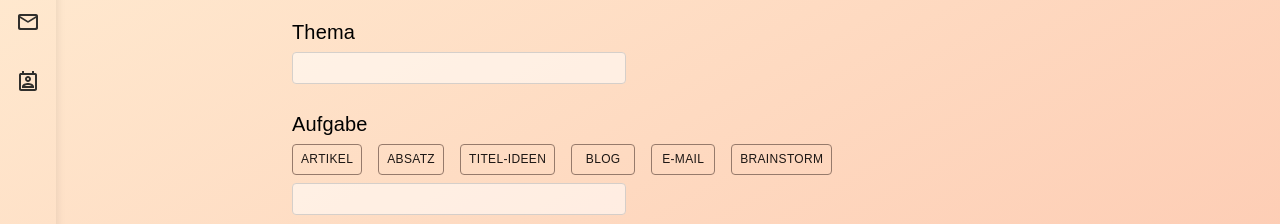
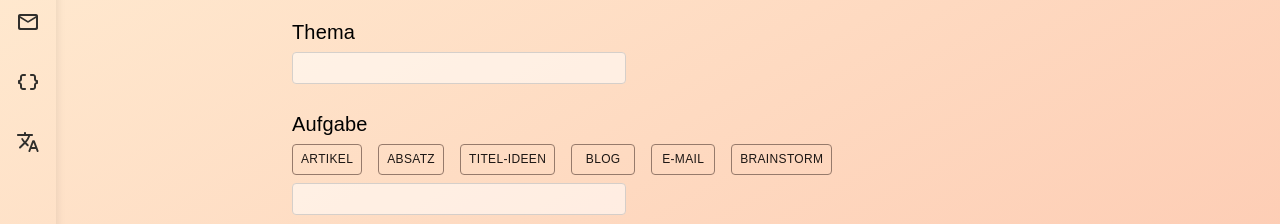
Before and after one commit to dominikeggstein/promptbuilderbyarqi, a React (Create React App) app: page / in a window 1280 px wide. Shown: the part 138-362 px from the top of the page. Built offline with nearby package versions, Linux system fonts and the light colour scheme.

Commit message:
new data and functions

```diff
--- a/src/components/Prompt.js
+++ b/src/components/Prompt.js
@@ -9,7 +9,19 @@ import MenuIcon from "@mui/icons-material/Menu";
 import CreateIcon from '@mui/icons-material/EditOutlined';
 import MailIcon from '@mui/icons-material/MailOutlineRounded';
 import CalenderIcon from '@mui/icons-material/PermContactCalendarOutlined';
+import DataObjectRoundedIcon from '@mui/icons-material/DataObjectRounded';
+import TranslateRoundedIcon from '@mui/icons-material/TranslateRounded';
 import "./Prompt.css";
+import creativityKitDE from "./creativityKitDE";
+import creativityKitEN from "./creativityKitEN";
+import mailKitDE from "./mailKitDE";
+import mailKitEN from "./mailKitEN";
+import dataKitDE from "./dataKitDE";
+import dataKitEN from "./dataKitEN";
+import translateKitDE from "./translateKitDE";
+import translateKitEN from "./translateKitEN";
+
+
 
 function App() {
   const [currentData, setCurrentData] = useState({ buttonData, buttonDataEN });
@@ -23,12 +35,19 @@ function App() {
     setDrawerOpen(!drawerOpen);
   };
 
-  const renderMenuItem = (icon, text, dataSet) => (
-    <Box onClick={() => handleDataSetChange(dataSet)} className="menu-item">
+  const renderMenuItem = (key, icon, text, dataSet) => (
+    <Box
+      key={key}
+      onClick={() => {
+        handleDataSetChange(dataSet);
+      }}
+      className="menu-item"
+    >
       <Box className="menu-item-icon">{icon}</Box>
       {drawerOpen && <Typography>{text}</Typography>}
     </Box>
   );
+
 
   return (
     <Box className="app">
@@ -43,22 +62,32 @@ function App() {
             <MenuIcon />
           </IconButton>
         </Box>
-        {renderMenuItem(<CreateIcon />, "Original Data Set", {
-          buttonData,
-          buttonDataEN,
+        {renderMenuItem("creativityKit", <CreateIcon className="menu-icon" />, "creativityKit", {
+          buttonData: creativityKitDE,
+          buttonDataEN: creativityKitEN,
         })}
-        {renderMenuItem(<MailIcon />, "Dummy Data Set 1", {
-          buttonData: buttonDataDummy1,
-          buttonDataEN: buttonDataDummy1,
+        {renderMenuItem("mailKit", <MailIcon className="menu-icon" />, "mailKit", {
+          buttonData: mailKitDE,
+          buttonDataEN: mailKitEN,
         })}
-        {renderMenuItem(<CalenderIcon />, "Dummy Data Set 2", {
-          buttonData: buttonDataDummy2,
-          buttonDataEN: buttonDataDummy2,
+        {renderMenuItem("dataKit", <DataObjectRoundedIcon className="menu-icon" />, "dataKit", {
+          buttonData: dataKitDE,
+          buttonDataEN: dataKitEN,
         })}
+        {renderMenuItem("translateKit", <TranslateRoundedIcon className="menu-icon" />, "translateKit", {
+          buttonData: translateKitDE,
+          buttonDataEN: translateKitEN,
+        })}
+
       </Box>
       <Box component="main" className="app-container">
-  <PromptBuilder buttonData={currentData.buttonData} buttonDataEN={currentData.buttonDataEN} />
-</Box>
+        <PromptBuilder
+          key={currentData.buttonData}
+          buttonData={currentData.buttonData}
+          buttonDataEN={currentData.buttonDataEN}
+        />
+
+      </Box>
 
     </Box>
   );
```
